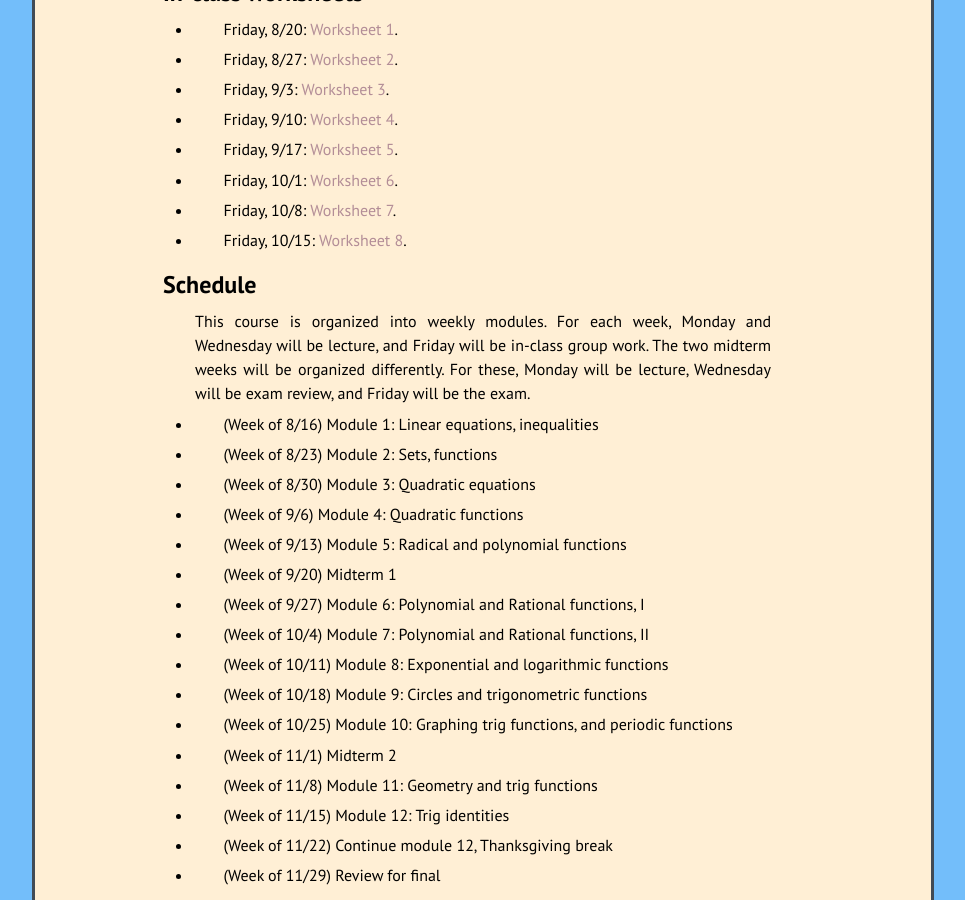
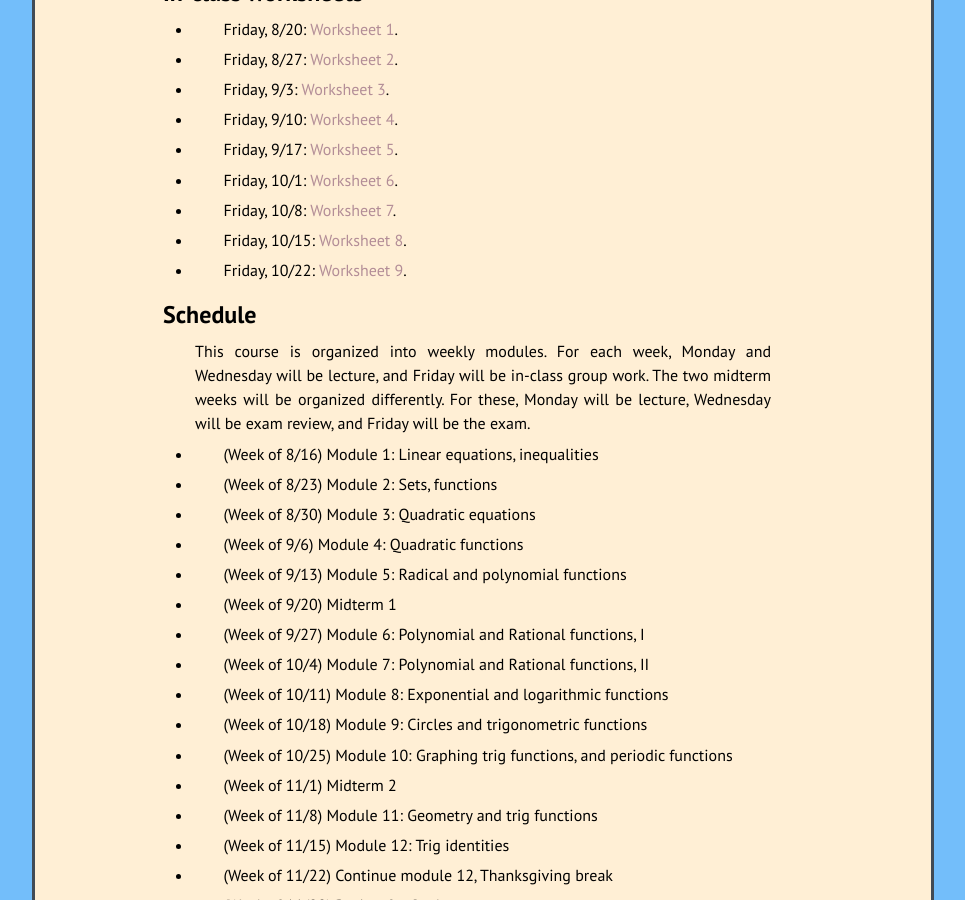
Before and after one commit to kamerynjw/kamerynjw.github.io, a Jekyll site: the page built from teaching/2021/math1410.md, in a window 1280 px wide and 900 px high, scrolled down 422 px. Shown: the whole window, without its empty margins (157-1122 px from the left). Built offline with Jekyll 4.4.1, drawn with Linux system fonts in a browser that asks for light colours; nearby versions of some CDN libraries.

Commit message:
new orksheet

```diff
--- a/teaching/2021/math1410.md
+++ b/teaching/2021/math1410.md
@@ -37,6 +37,8 @@ In-class worksheets
 
 * Friday, 10/15: [Worksheet 8]({{ page.url }}w8.pdf).
 
+* Friday, 10/22: [Worksheet 9]({{ page.url }}w9.pdf).
+
 
 
 Schedule
```
Also changed, not shown: 1 other file.
